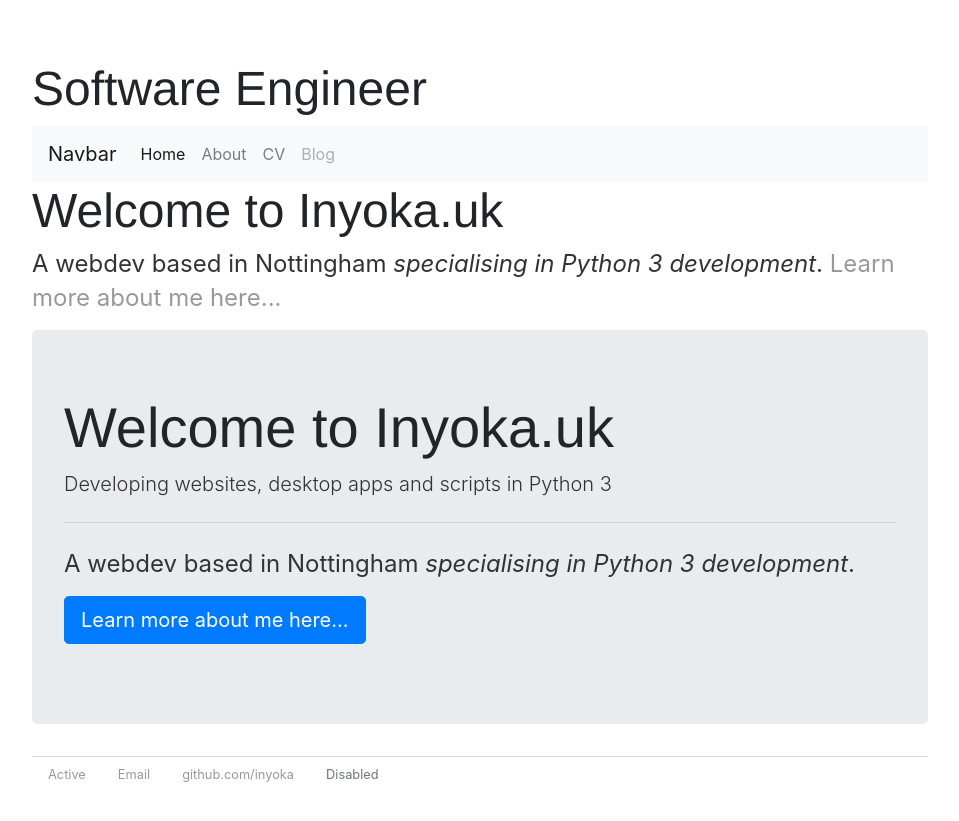
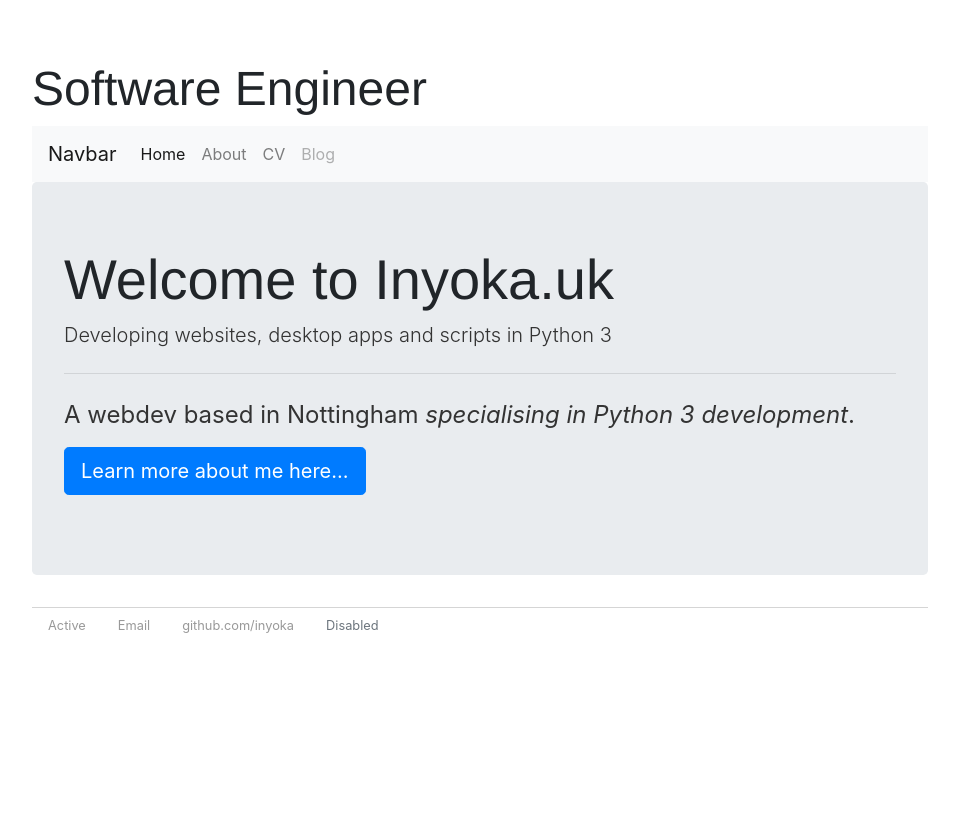
Before and after one commit to inyoka/inyoka.github.io, a Jekyll site: the page built from index.html, in a window 1280 px wide. Shown: the top 821 px of the page, without its empty margins (160-1119 px from the left). Built offline with Jekyll 4.4.1, drawn with Linux system fonts in a browser that asks for light colours; nearby versions of some CDN libraries.

Commit message:
Remove duplicated text

```diff
--- a/index.html
+++ b/index.html
@@ -2,13 +2,6 @@
 layout: default
 title: Simon, Geek for hire
 ---
-        <section class="blurb">
-            <h1>Welcome to Inyoka.uk</h1>
-            <p>A webdev based in Nottingham <em>specialising in Python 3 development</em>. <a href="/about">Learn more
-                    about me here...</a></p>
-        </section>
-
-
         <section class="jumbotron">
             <h1 class="display-4">Welcome to Inyoka.uk</h1>
             <p class="lead">Developing websites, desktop apps and scripts in Python 3</p>
@@ -19,3 +12,4 @@ title: Simon, Geek for hire
                 about me here...</a>
             </p>
         </section>
+        <section></section>
```
